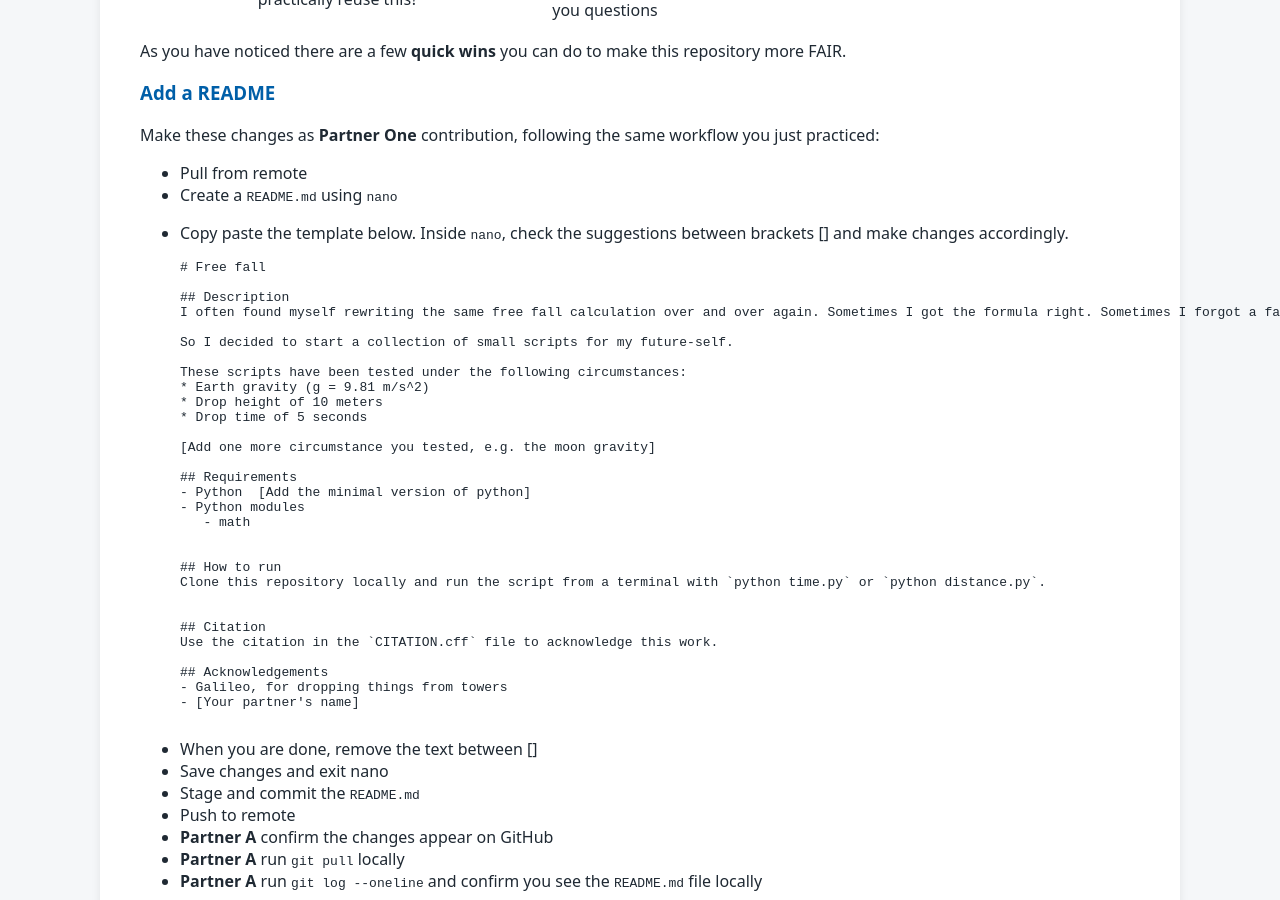
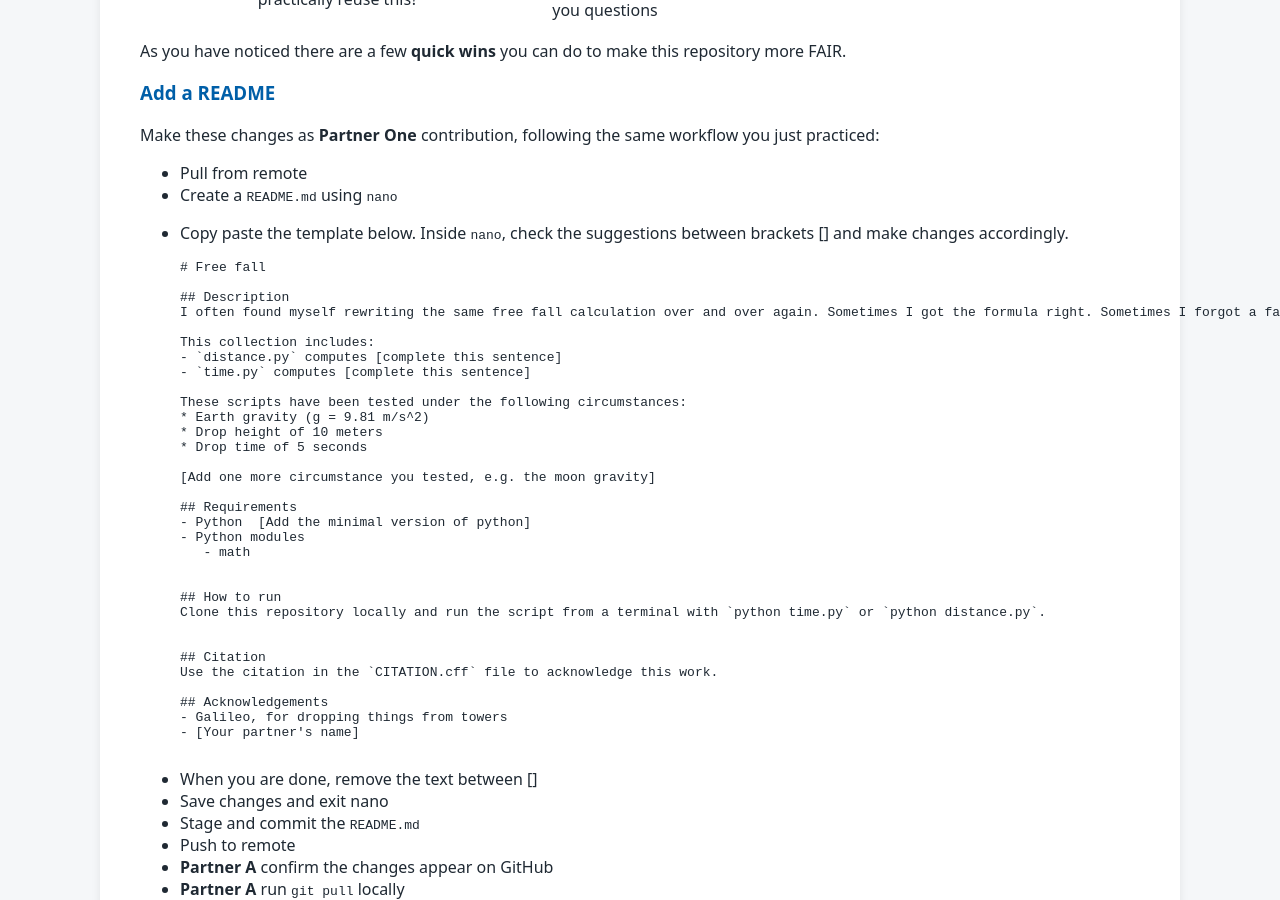
Before and after one commit to tu-delft-library/introduction_to_version_control_with_git, a Jekyll site: the page built from material_for_participants/PRACTICAL_collaboration.md, in a window 1280 px wide and 900 px high, scrolled down 3921 px. Built offline with Jekyll 4.4.1, drawn with Linux system fonts in a browser that asks for light colours; our own code applies the rules of GitHub Pages for plain Markdown files.

Commit message:
Update practical readme

```diff
--- a/material_for_participants/PRACTICAL_collaboration.md
+++ b/material_for_participants/PRACTICAL_collaboration.md
@@ -243,7 +243,9 @@ Make these changes as **Partner One** contribution, following the same workflow
   ## Description
   I often found myself rewriting the same free fall calculation over and over again. Sometimes I got the formula right. Sometimes I forgot a factor of 2.
 
-  So I decided to start a collection of small scripts for my future-self.
+  This collection includes:
+  - `distance.py` computes [complete this sentence]
+  - `time.py` computes [complete this sentence]
 
   These scripts have been tested under the following circumstances:
   * Earth gravity (g = 9.81 m/s^2)
```
